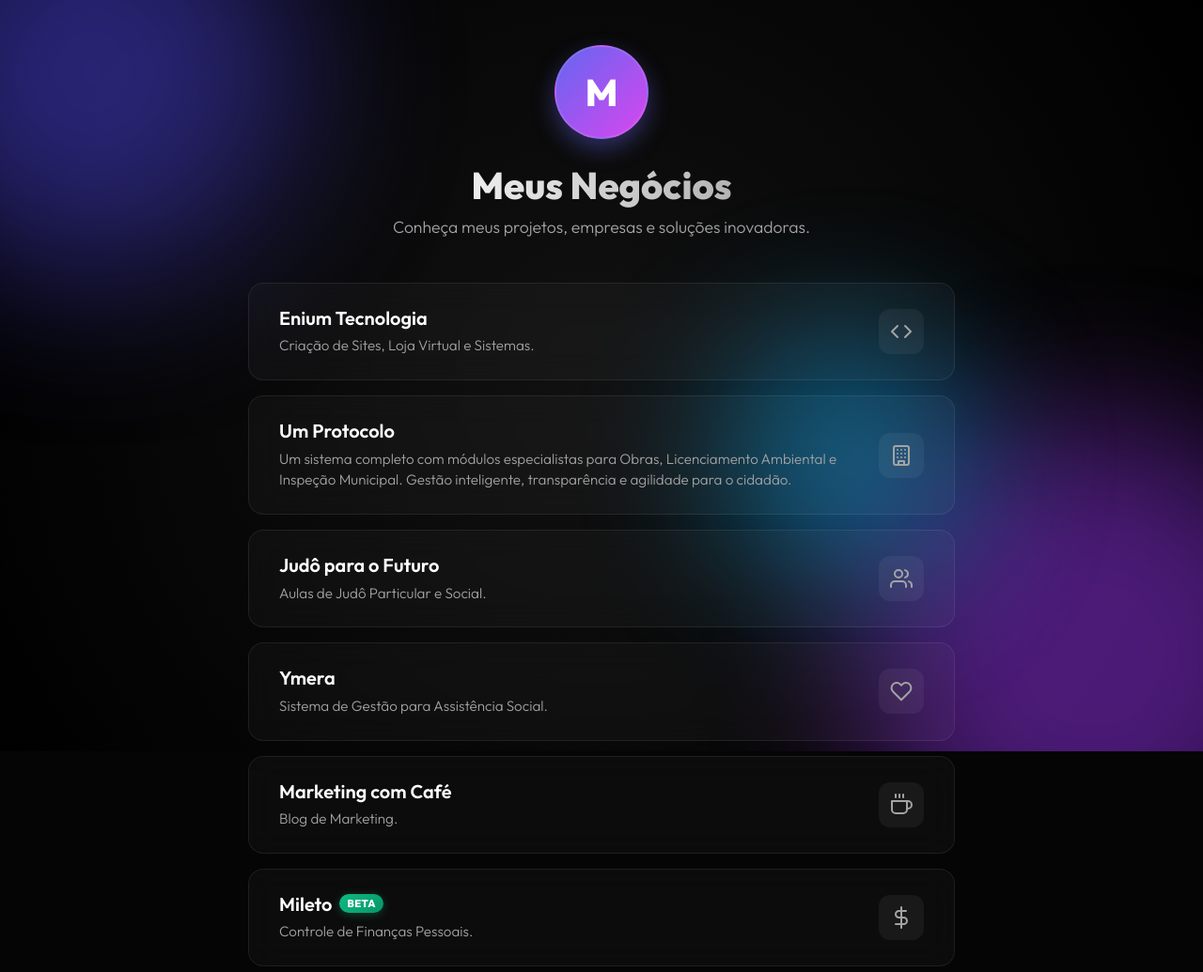
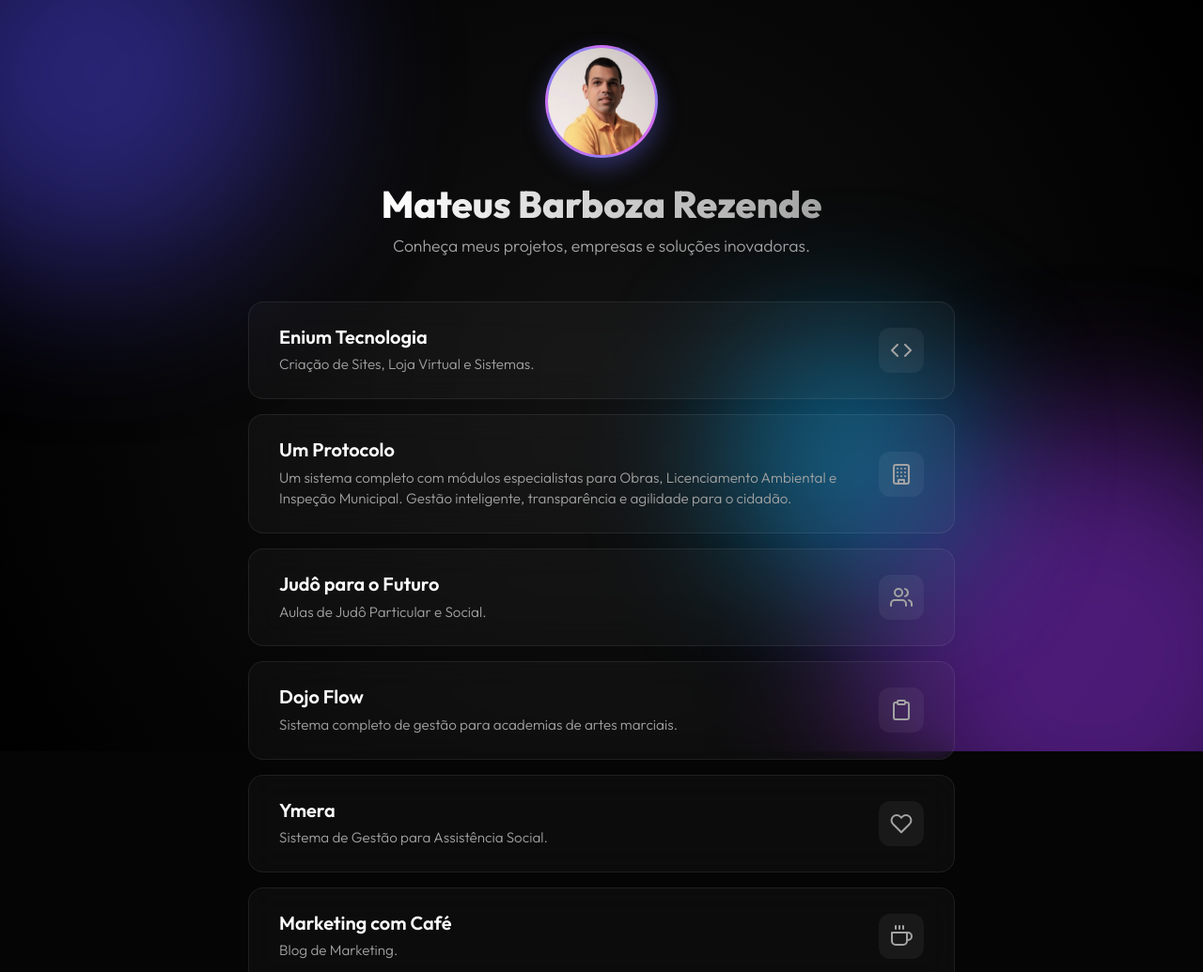
Before and after one commit to mateusbarboza/meulink, a plain HTML site: page index.html in a window 1280 px wide. Shown: the top 1035 px of the page at 94% size. Drawn offline with Linux system fonts and the light colour scheme.

Commit message:
feat: update profile name, photo and add Dojo Flow card

```diff
--- a/index.html
+++ b/index.html
@@ -5,7 +5,7 @@
     <meta charset="UTF-8">
     <meta name="viewport" content="width=device-width, initial-scale=1.0">
     <meta name="description" content="Portfólio de negócios e projetos de Mateus - Sites, Sistemas, Apps e mais.">
-    <title>Meus Negócios | Projetos e Soluções</title>
+    <title>Mateus Barboza Rezende | Projetos e Soluções</title>
 
     <!-- Google Fonts: Outfit -->
     <link rel="preconnect" href="https://fonts.googleapis.com">
@@ -25,10 +25,10 @@
 
     <main class="container">
         <header class="profile-header">
-            <div class="profile-image-placeholder">
-                <span class="initials">M</span>
+            <div class="profile-image-container">
+                <img src="profile.jpg" alt="Mateus Barboza Rezende" class="profile-image">
             </div>
-            <h1 class="profile-name">Meus Negócios</h1>
+            <h1 class="profile-name">Mateus Barboza Rezende</h1>
             <p class="profile-bio">Conheça meus projetos, empresas e soluções inovadoras.</p>
         </header>
 
@@ -92,7 +92,22 @@
                 </div>
             </a>
 
-            <!-- Card 4 (Novo - Ymera) -->
+            <!-- Card (Novo - Dojo Flow) -->
+            <a href="https://dojoflow.com.br/" target="_blank" rel="noopener noreferrer" class="glass-card">
+                <div class="card-content">
+                    <h2 class="card-title">Dojo Flow</h2>
+                    <p class="card-desc">Sistema completo de gestão para academias de artes marciais.</p>
+                </div>
+                <div class="card-icon">
+                    <svg xmlns="http://www.w3.org/2000/svg" width="24" height="24" viewBox="0 0 24 24" fill="none"
+                        stroke="currentColor" stroke-width="2" stroke-linecap="round" stroke-linejoin="round">
+                        <path d="M16 4h2a2 2 0 0 1 2 2v14a2 2 0 0 1-2 2H6a2 2 0 0 1-2-2V6a2 2 0 0 1 2-2h2"></path>
+                        <rect x="8" y="2" width="8" height="4" rx="1" ry="1"></rect>
+                    </svg>
+                </div>
+            </a>
+
+            <!-- Card (Novo - Ymera) -->
             <a href="https://ymera.com.br/" target="_blank" rel="noopener noreferrer" class="glass-card">
                 <div class="card-content">
                     <h2 class="card-title">Ymera</h2>
--- a/styles.css
+++ b/styles.css
@@ -100,23 +100,25 @@ body {
     animation: fadeInDown 1s ease-out;
 }
 
-.profile-image-placeholder {
-    width: 100px;
-    height: 100px;
+.profile-image-container {
+    width: 120px;
+    height: 120px;
+    margin: 0 auto 1.5rem auto;
     border-radius: 50%;
-    background: linear-gradient(135deg, #6366f1, #d946ef);
-    margin: 0 auto 1.5rem auto;
+    box-shadow: 0 10px 25px rgba(99, 102, 241, 0.4);
+    border: 3px solid rgba(255,255,255,0.2);
+    overflow: hidden;
     display: flex;
     align-items: center;
     justify-content: center;
-    box-shadow: 0 10px 25px rgba(99, 102, 241, 0.4);
-    border: 2px solid rgba(255,255,255,0.1);
+    background: linear-gradient(135deg, #6366f1, #d946ef);
 }
 
-.initials {
-    font-size: 2.5rem;
-    font-weight: 800;
-    color: white;
+.profile-image {
+    width: 100%;
+    height: 100%;
+    object-fit: cover;
+    display: block;
 }
 
 .profile-name {
@@ -173,6 +175,7 @@ body {
 .glass-card:nth-child(5) { animation-delay: 0.5s; }
 .glass-card:nth-child(6) { animation-delay: 0.6s; }
 .glass-card:nth-child(7) { animation-delay: 0.7s; }
+.glass-card:nth-child(8) { animation-delay: 0.8s; }
 
 @keyframes fadeInUp {
     from { opacity: 0; transform: translateY(20px); }
```
Also changed, not shown: profile.jpg (added).
